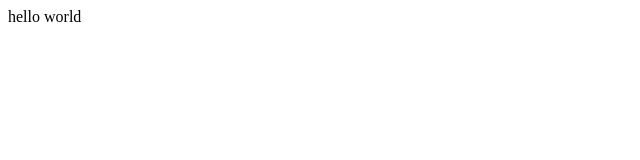
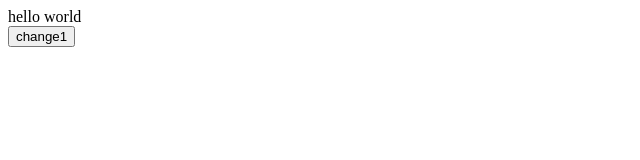
Before and after one commit to Abdul-Rahimm/Git-and-Github-crash-course, a plain HTML site: page index.html in a window 1280 px wide. Shown: the whole page, without its empty margins (0-640 px from the left). Drawn offline with Linux system fonts and the light colour scheme.

Commit message:
updated index.html --> added button

```diff
--- a/index.html
+++ b/index.html
@@ -1 +1,3 @@
 <div>hello world</div>
+
+<button>change1</button>
```
